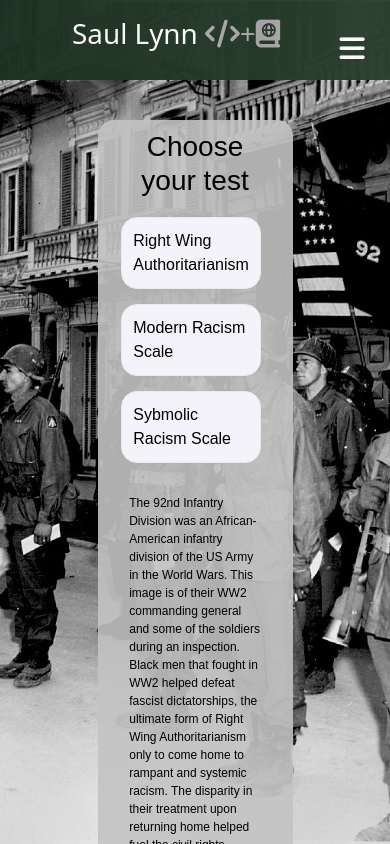
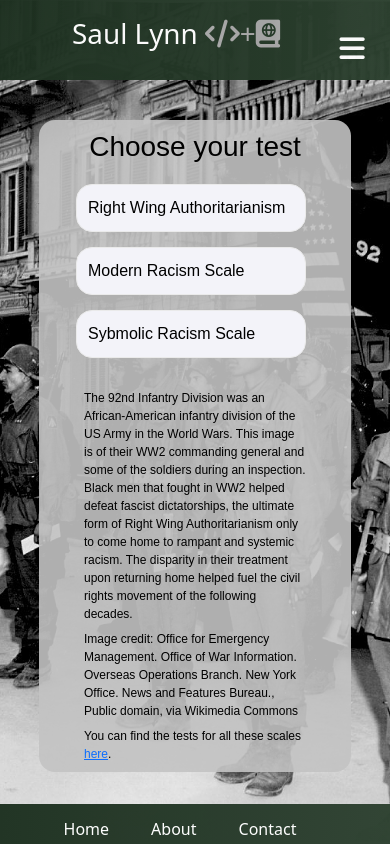
Before and after one commit to CommanderSABLy/personal_website, a React (Create React App) app: page /scales in a window 390 px wide. Shown: the top 844 px of the page. Built offline with nearby package versions, Linux system fonts and the light colour scheme.

Commit message:
Improved quiz UI for mobile

```diff
--- a/src/App.css
+++ b/src/App.css
@@ -828,6 +828,10 @@ body {
         padding-left: 1rem;
         padding-right: 1rem;
     }
+
+    .quiz-container {
+        max-width: 80vw;
+    }
 }
 
 .filler {
```
